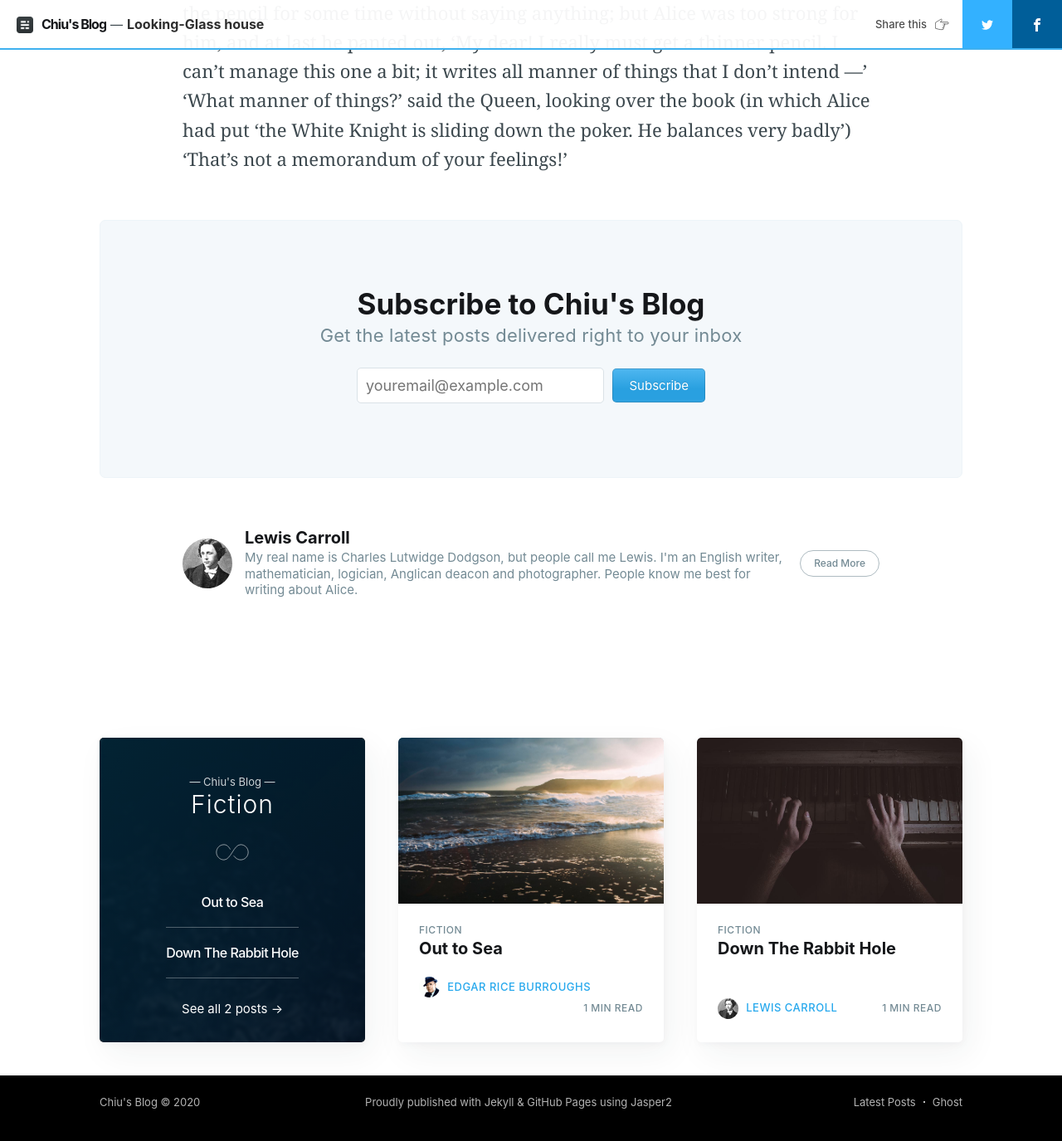
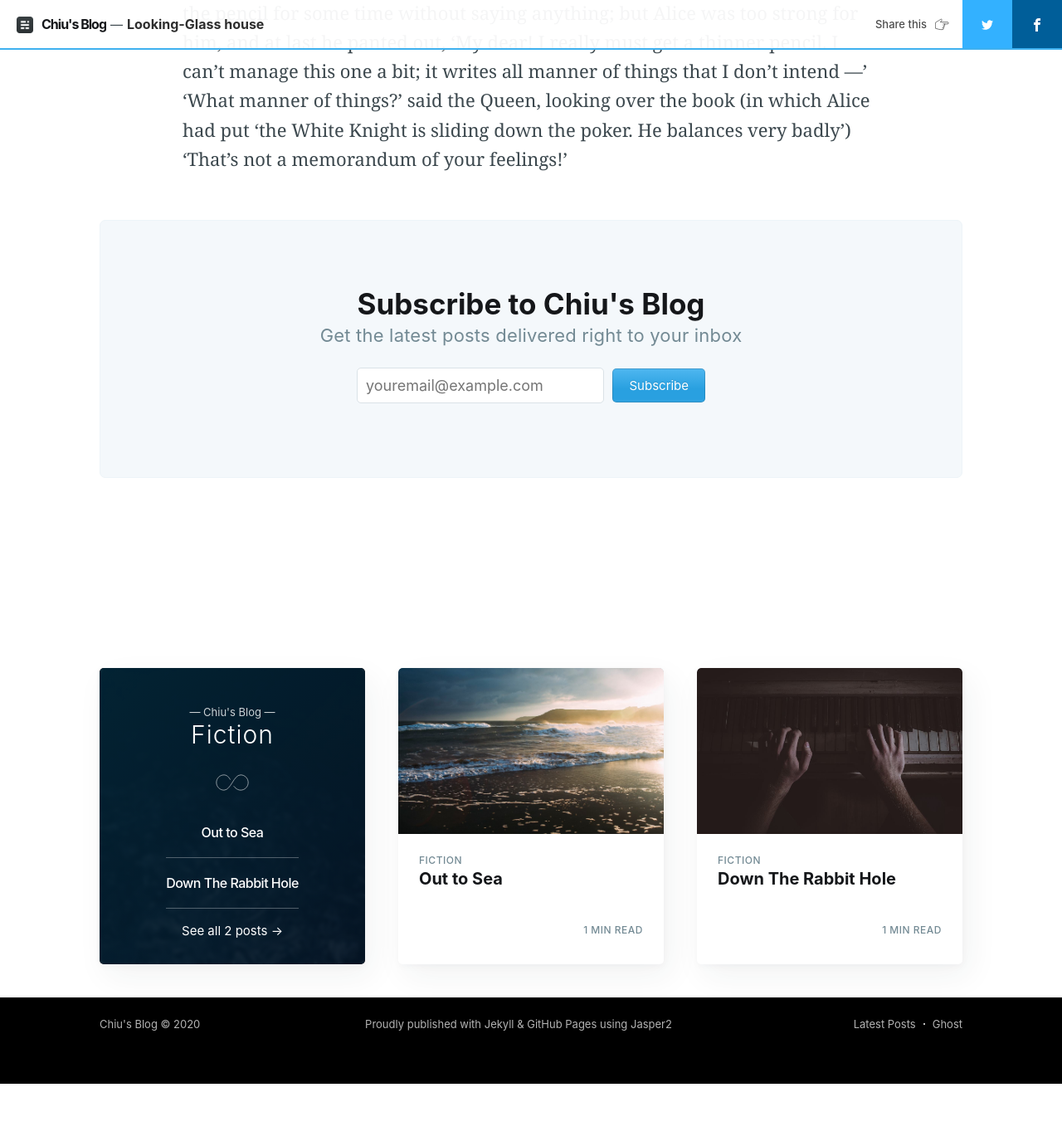
Before and after one commit to Chiuqyan/Chiuyeer, a Jekyll site: the page built from _posts/1871-03-18-looking-glass-house.md, in a window 1280 px wide and 1400 px high, scrolled down 7697 px. Shown: the top 1375 px of the window at 83% size. Built offline with Jekyll 4.4.1, drawn with Linux system fonts in a browser that asks for light colours; nearby versions of some CDN libraries; comment, search, counter and statistics services are not loaded; after the commit the page ends 9003 px from its top, so only the background shows below that; part of the change alters nothing that is shown.

Commit message:
update the author

```diff
--- a/_data/authors.yml
+++ b/_data/authors.yml
@@ -1,76 +1,10 @@
-ghost:
-  username: ghost
-  name: Ghost
-  url_full: http://jekyller.github.io/jasper2/
-  url: jekyller.github.io/jasper2
-  bio: The professional publishing platform
+Chiuyeer:
+  username: Chiuqyan
+  name: Chiuyeer
+  url_full: http://chiuqyan.github.io/Chiuyeer/
+  url: chiuqyan.github.io/Chiuyeer
+  bio: the author
   picture: assets/images/ghost.png
-  facebook: ghost
-  twitter: tryghost
-  cover: False
-hannah:
-  username: hannah
-  name: Hannah Wolfe
-  location: London, UK
-  url_full: http://hannah.wf/
-  url: hannah.wf
-  bio: Hannah is the co-founder and lead developer at Ghost. She spends her days looking after Ghost's developer community, tracking down bugs & ensuring Ghost(Pro) is a happy place.
-  picture: assets/images/hannah.jpg
-  facebook: False
-  twitter: erisds
-  cover: assets/images/hannah-cover.jpg
-john:
-  username: john
-  name: John O'Nolan
-  location: On a plane
-  url_full: http://john.onolan.org/
-  url: john.onolan.org
-  bio: Founder at Ghost.org. Writes about open source, startup life, non-profits, and publishing platforms. Travels the world with a bag of kites.
-  picture: assets/images/john.jpg
   facebook: False
   twitter: False
   cover: False
-lewis:
-  username: lewis
-  name: Lewis Carroll
-  location: Cheshire, England
-  url_full: False
-  url: False
-  bio: My real name is Charles Lutwidge Dodgson, but people call me Lewis. I'm an English writer, mathematician, logician, Anglican deacon and photographer. People know me best for writing about Alice.
-  picture: assets/images/lewis.jpeg
-  facebook: False
-  twitter: False
-  cover: False
-abraham:
-  username: abraham
-  name: Abraham Lincoln
-  location: Kentucky, USA
-  url_full: False
-  url: False
-  bio: I was the 16th president of the USA until I was assassinated in April of 1865. I led the US through its Civil War - its bloodiest and greatest moral, constitutional and political crisis.
-  picture: assets/images/abraham.jpg
-  facebook: False
-  twitter: False
-  cover: False
-edgar:
-  username: edgar
-  name: Edgar Rice Burroughs
-  location: Chicago, Illinois
-  url_full: False
-  url: False
-  bio: I'm an American novelist, best known for my work writing about a brave jungle hero called Tarzan and his muse, Jane.
-  picture: assets/images/edgar.gif
-  facebook: False
-  twitter: False
-  cover: False
-martin:
-  username: martin
-  name: Martin Luther King
-  location: Memphis, Tennessee
-  url_full: False
-  url: False
-  bio: An American pastor, activist, humanitarian. People know me for leading the African-American Civil Rights movement using nonviolent civil disobedience.
-  picture: assets/images/martin.jpg
-  facebook: False
-  twitter: False
-  cover: False
```
